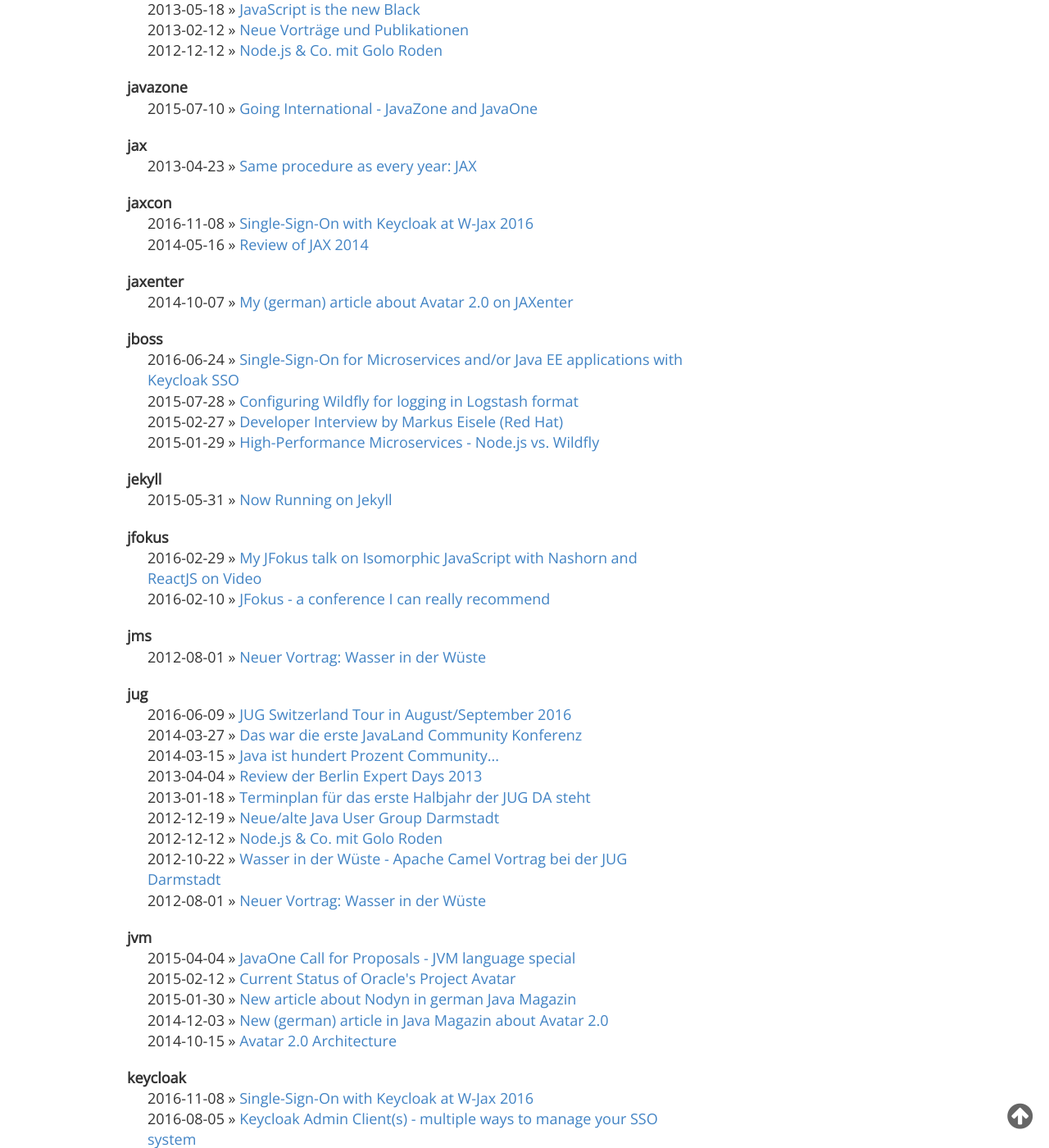
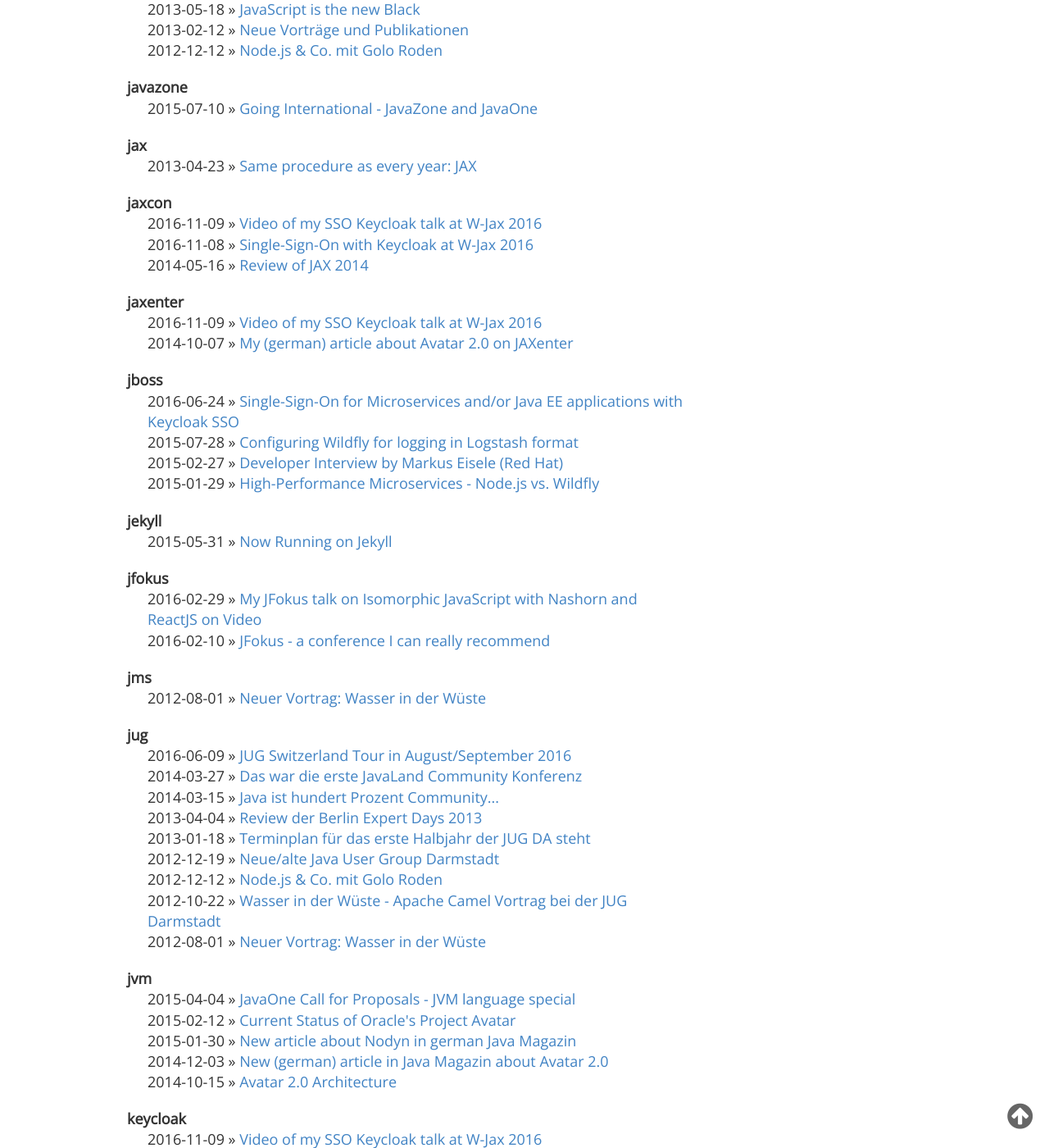
Before and after one commit to dasniko/dasniko.github.io, a Jekyll site: the page built from tags.md, in a window 1280 px wide and 1400 px high, scrolled down 9553 px. Shown: the whole window at 82% size. Built offline with Jekyll 4.4.1, drawn with Linux system fonts in a browser that asks for light colours; nearby versions of some CDN libraries; comment, search, counter and statistics services are not loaded; some of the changed text lies outside the part shown.

Commit message:
keycloak video

```diff
--- /dev/null
+++ b/_posts/2016-11-09-sso-with-keycloak-at-jaxcon-video.md
@@ -0,0 +1,14 @@
+---
+title: Video of my SSO Keycloak talk at W-Jax 2016
+tags:
+- sso
+- keycloak
+- jaxcon
+- jaxenter
+---
+
+Well, that escalated quickly! After my talk yesterday at W-JAX 2016 in Munich, we had a [discussion on Twitter](https://twitter.com/JAXenter/status/796049795358064640) on how fast after a talk the video recording should be available for the public. Other conferences are doing this in beetween 24 hours after the talk. The team of [JAXenter](http://jaxenter.de) accepted the challenge! And voila - my [SSO Keycloak](http://www.n-k.de/2016/11/sso-with-keycloak-at-jaxcon.html) talk is already available:
+
+<iframe src="https://player.vimeo.com/video/190835531" width="640" height="360" frameborder="0" allowfullscreen></iframe>
+
+Kudos to JAXenter and especially Mr. Video Florian for working all night long! :-)
```
Also changed, not shown: videos.md (+6 -0 lines).
